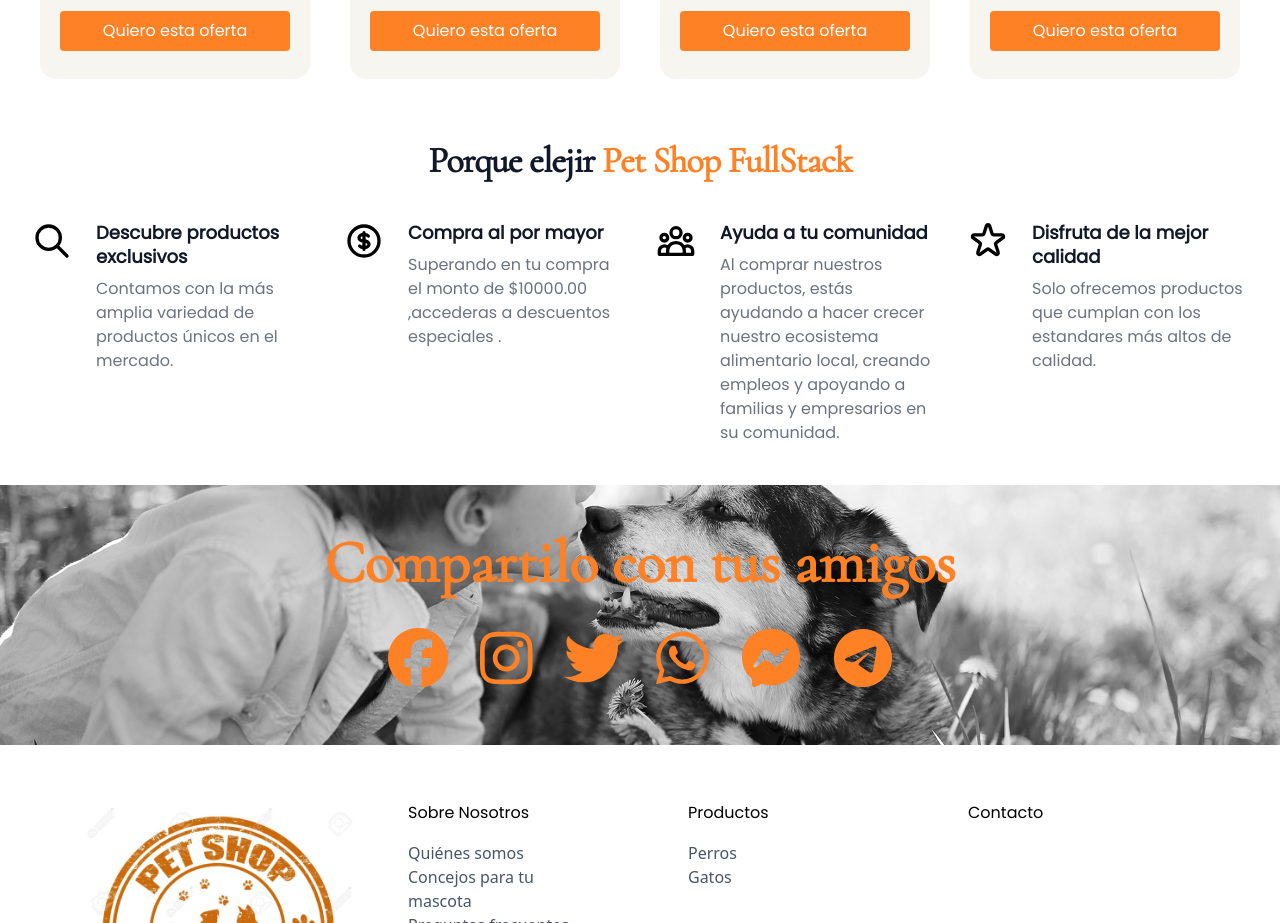
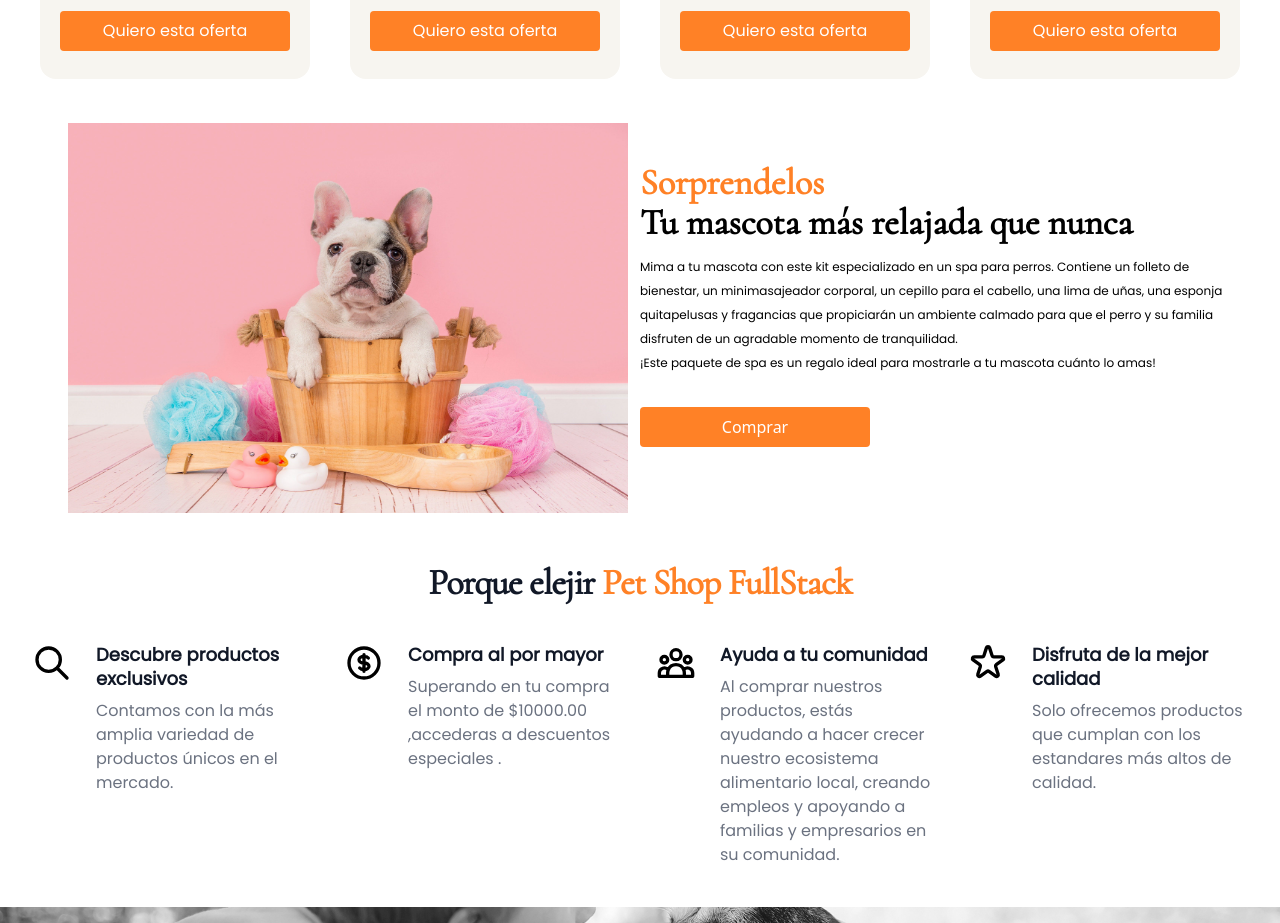
Before and after one commit to jdoors/WebProyect, a React (Create React App) app: page / in a window 1280 px wide. Shown: the part 1147-2070 px from the top of the page. Built offline with nearby package versions, Linux system fonts and the light colour scheme; a web font is replaced by a local one.

Commit message:
apartado surprise someone

```diff
--- a/src/components/Inicio/Inicio.js
+++ b/src/components/Inicio/Inicio.js
@@ -1,4 +1,5 @@
 import React from 'react'
+import SpaDay from './SpaDay/SpaDay'
 import UltimasOfertas from './UltimasOfertas/UltimasOfertas'
 
 
@@ -8,6 +9,7 @@ const Inicio = () => {
   return (
     <main>
       <UltimasOfertas/>
+      <SpaDay/>
     </main>
   )
 }
--- /dev/null
+++ b/src/components/Inicio/SpaDay/SpaDay.js
@@ -0,0 +1,29 @@
+import React from 'react'
+import FrenchBulldogPuppy from './Images/FrenchBulldogPuppy.jpeg'
+
+const SpaDay = () => {
+  return (
+    <div className=' grid grid-cols-2 justify-items-center mt-8 mx-14 '>
+
+      <div>
+        <img className=' w-[560px] h-[390px]  opacity-100' src={FrenchBulldogPuppy} alt='Bulldog Puppy' />
+      </div>
+
+      <div>
+        <h1 className='font-cormorant font-bold text-4xl  text-[#FF8126] mt-10'> Sorprendelos</h1>
+        <h1 className='font-cormorant font-bold text-4xl  '> Tu mascota más relajada que nunca</h1>
+
+        <p className='font-poppins font-medium not-italic text-xs leading-6 mt-3' >
+        Mima a tu mascota con este kit especializado en un spa para perros.
+        Contiene un folleto de bienestar, un minimasajeador corporal, un cepillo para el cabello, una lima de uñas,
+        una esponja quitapelusas y fragancias que propiciarán un ambiente calmado para que el perro y su familia disfruten de un agradable momento de tranquilidad.
+        </p>
+        <p className='font-poppins font-medium not-italic text-xs leading-6'> ¡Este paquete de spa es un regalo ideal para mostrarle a tu mascota cuánto lo amas!</p>
+        <button className='bg-[#FF8126] text-white rounded w-[230px] h-10 mt-8 mb-6'>Comprar</button>
+        </div >
+
+      </div>
+  )
+}
+
+export default SpaDay
```
Also changed, not shown: src/components/Inicio/SpaDay/Images/FrenchBulldogPuppy.jpeg (added), 1 other file (tests, documents, lock files or other folders).
